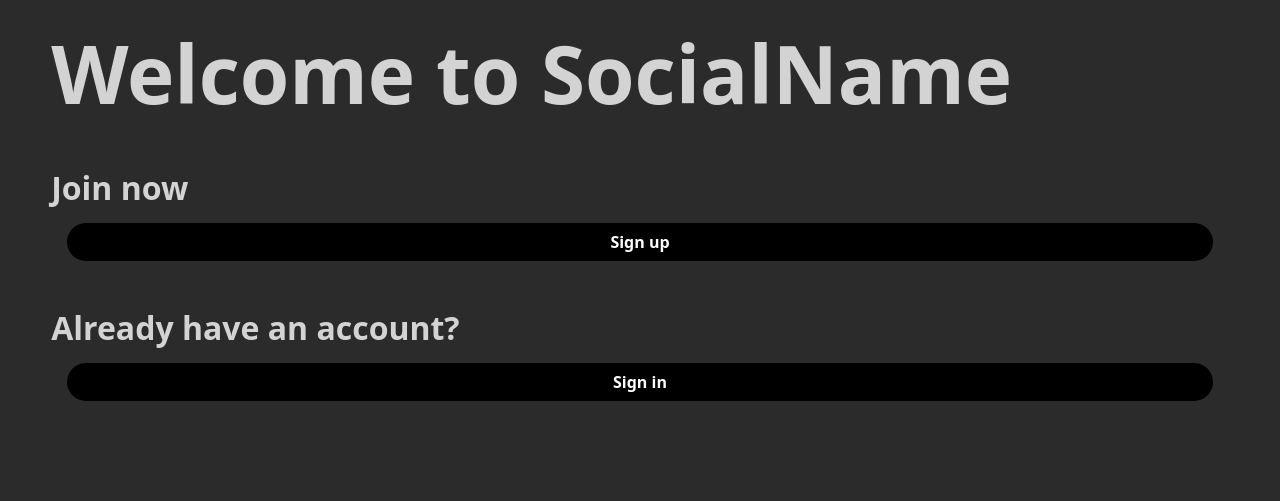
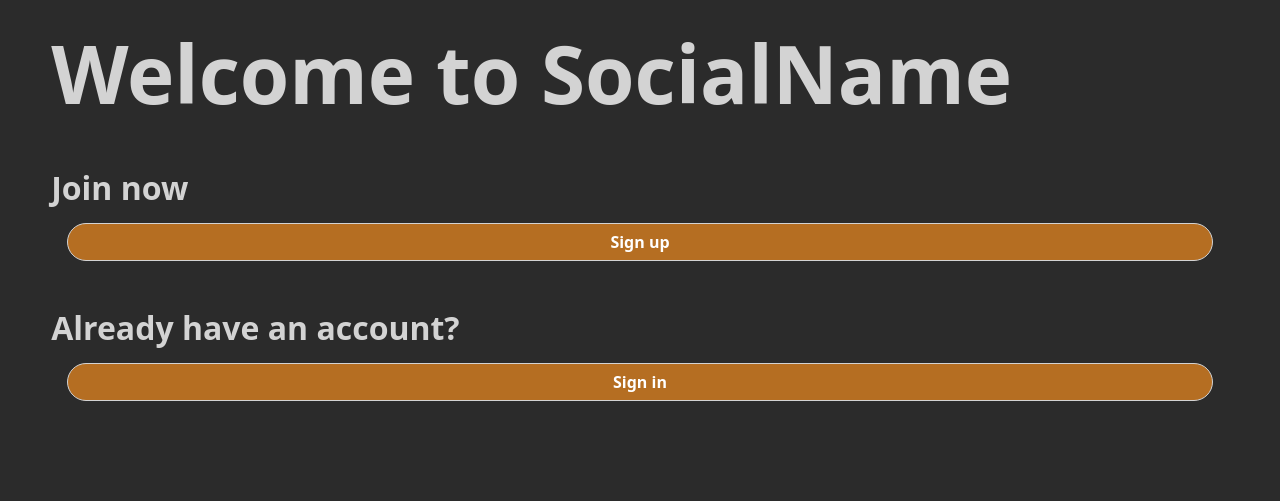
Before and after one commit to muni106/web-proj, a PHP site: page / in a window 1280 px wide. Shown: the part 414-915 px from the top of the page. Run offline with PHP 8.4, Linux system fonts and the light colour scheme.

Commit message:
fix dark mode

```diff
--- a/my_web_pages/assets/css/style.css
+++ b/my_web_pages/assets/css/style.css
@@ -1,22 +1,32 @@
 * {
-    color: lightgrey;
+  color: lightgrey;
 }
+
 body {
-    background-color: rgba(43,43,43,255);
+  background-color: rgba(43, 43, 43, 255);
 }
+
 html {
-    background-color: rgba(43,43,43,255);
-    width: 100%;
+  background-color: rgba(43, 43, 43, 255);
+  width: 100%;
 }
+
 header img {
-    width: 30%;
+  width: 30%;
 }
 
 code {
-    background-color: lightgray;
-    color: black;
+  background-color: lightgray;
+  color: black;
 }
 
 main {
-    background-color: rgba(43,43,43,255);
+  background-color: rgba(43, 43, 43, 255);
 }
+
+.btn {
+  background-color: rgba(181,110,34,255);
+  border-color: lightgray;
+  color: lightgray;
+
+}
--- a/my_web_pages/index.php
+++ b/my_web_pages/index.php
@@ -25,11 +25,11 @@
         <h1 class="fw-bolder display-1 mb-5">Welcome to SocialName</h1>
         <section class="mb-5 ">
             <h2 class="fw-bold mb-3">Join now</h2>
-            <a href="signup.php" class="btn d-flex justify-content-center bg-black text-white fw-bold rounded-pill mx-3">Sign up</a>
+            <a href="signup.php" class="btn d-flex justify-content-center text-white fw-bold rounded-pill mx-3">Sign up</a>
         </section>
         <section class="mb-5">
             <h2 class="fw-bold mb-3">Already have an account?</h2>
-            <a href="login.php" class="btn d-flex justify-content-center bg-black text-white fw-bold rounded-pill mx-3">Sign in</a>
+            <a href="login.php" class="btn d-flex justify-content-center text-white fw-bold rounded-pill mx-3">Sign in</a>
         </section>
     </main>
     <script src="https://cdn.jsdelivr.net/npm/bootstrap@5.3.2/dist/js/bootstrap.bundle.min.js" integrity="sha384-C6RzsynM9kWDrMNeT87bh95OGNyZPhcTNXj1NW7RuBCsyN/o0jlpcV8Qyq46cDfL" crossorigin="anonymous"></script>
--- a/my_web_pages/login.php
+++ b/my_web_pages/login.php
@@ -33,7 +33,7 @@
                 <label for="password" class="text-secondary">Password</label>
             </fieldset>
 
-            <input type="button" value="Log in" onclick="formhash(this.form, this.form.password);" class="btn bg-black block-btn text-white fw-bold rounded-pill d-block mx-3" />
+            <input type="button" value="Log in" onclick="formhash(this.form, this.form.password);" class="btn block-btn text-white fw-bold rounded-pill d-block mx-3" />
         </form>
     </main>
     <script src="https://cdn.jsdelivr.net/npm/bootstrap@5.3.2/dist/js/bootstrap.bundle.min.js" integrity="sha384-C6RzsynM9kWDrMNeT87bh95OGNyZPhcTNXj1NW7RuBCsyN/o0jlpcV8Qyq46cDfL" crossorigin="anonymous"></script>
--- a/my_web_pages/notifications.php
+++ b/my_web_pages/notifications.php
@@ -50,7 +50,7 @@
             <input type="hidden" name="current_datetime" value="<?php echo date('Y-m-d H:i:s'); ?>">
         </fieldset>
 
-        <input type="submit" value="Clear notifications" onclick="" class="btn bg-black block-btn text-white fw-bold rounded-pill d-block mx-3" />
+        <input type="submit" value="Clear notifications" onclick="" class="btn block-btn text-white fw-bold rounded-pill d-block mx-3" />
     </form>
         </main>
     <?php
--- a/my_web_pages/signup.php
+++ b/my_web_pages/signup.php
@@ -55,7 +55,7 @@
                 <label for="bio" class="text-secondary">Bio</label>
             </fieldset>
 
-            <input type="button" value="Sign up" onclick="formhash(this.form, this.form.password);" class="btn bg-black block-btn text-white fw-bold rounded-pill d-block mx-3" />
+            <input type="button" value="Sign up" onclick="formhash(this.form, this.form.password);" class="btn block-btn text-white fw-bold rounded-pill d-block mx-3" />
         </form>
     </main>
     <script src="https://cdn.jsdelivr.net/npm/bootstrap@5.3.2/dist/js/bootstrap.bundle.min.js" integrity="sha384-C6RzsynM9kWDrMNeT87bh95OGNyZPhcTNXj1NW7RuBCsyN/o0jlpcV8Qyq46cDfL" crossorigin="anonymous"></script>
--- a/my_web_pages/write_post.php
+++ b/my_web_pages/write_post.php
@@ -42,7 +42,7 @@
             <input type="hidden" name="current_datetime" value="<?php echo date('Y-m-d H:i:s'); ?>">
             <fieldset class="d-flex justify-content-center">
                 <label for="publish" class="d-none">Publish this post</label>
-                <input type="submit" value="Publish" id="publish" class="btn bg-black block-btn text-white fw-bold rounded-pill d-block w-75"/>
+                <input type="submit" value="Publish" id="publish" class="btn block-btn text-white fw-bold rounded-pill d-block w-75"/>
             </fieldset>
         </form>
     </main>
```
Also changed, not shown: my_web_pages/defaultProfileImage.png (deleted).
